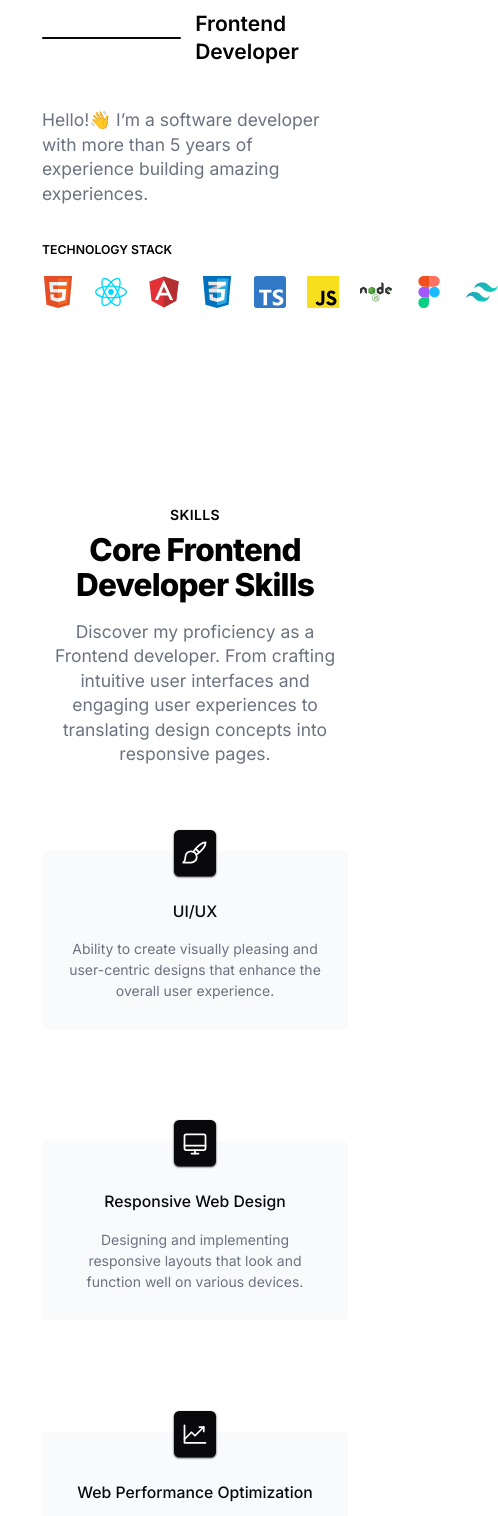
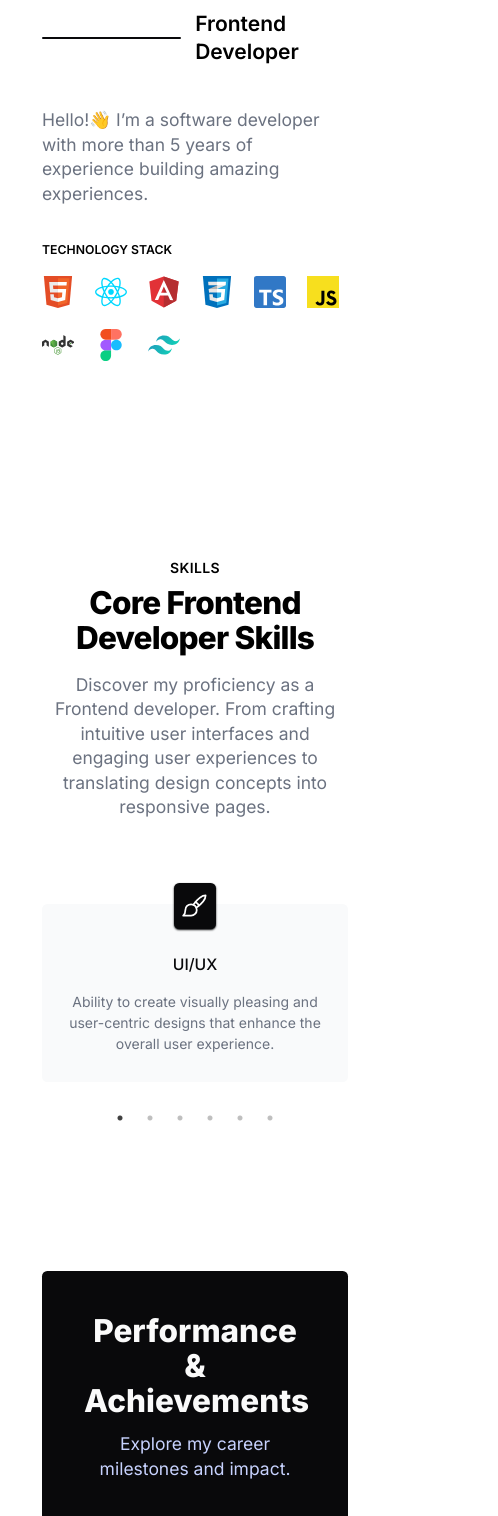
Before and after one commit to natallyriqueto/portfolio, a React (Vite) app: page / in a window 390 px wide. Shown: the part 432-1948 px from the top of the page, 498 px wide, since content can reach past the window. Built offline with nearby package versions, Linux system fonts and the light colour scheme; the HTML template or start-up script is replaced by a standard one.

Commit message:
add carousel to skills and projects in mobile device

```diff
--- a/package.json
+++ b/package.json
@@ -13,11 +13,14 @@
     "phosphor-react": "^1.4.1",
     "react": "^18.2.0",
     "react-dom": "^18.2.0",
-    "react-router-dom": "^6.21.3"
+    "react-router-dom": "^6.21.3",
+    "react-slick": "^0.30.1",
+    "slick-carousel": "^1.8.1"
   },
   "devDependencies": {
     "@types/react": "^18.2.43",
     "@types/react-dom": "^18.2.17",
+    "@types/react-slick": "^0.23.13",
     "@typescript-eslint/eslint-plugin": "^6.14.0",
     "@typescript-eslint/parser": "^6.14.0",
     "@vitejs/plugin-react": "^4.2.1",
--- a/src/components/Hero/index.tsx
+++ b/src/components/Hero/index.tsx
@@ -23,7 +23,7 @@ export function Hero() {
                 </div>
                 <p className="text-gray-500 text-xl mb-10">Hello!👋 I’m a software developer with more than 5 years of experience building amazing experiences.</p>
                 <p className="uppercase text-sm	font-semibold mb-5">technology stack</p>
-                <div className="flex gap-6">
+                <div className="flex gap-6 flex-wrap">
                     <img src={html} alt="html icon" />
                     <img src={react} alt="react icon" />
                     <img src={angular} alt="angular icon" />
--- a/src/components/Projects/index.tsx
+++ b/src/components/Projects/index.tsx
@@ -3,6 +3,9 @@ import reactLogo from "@/assets/images/react.svg";
 import typescriptLogo from "@/assets/images/typescript.svg";
 import figma from "@/assets/images/figma.svg";
 import github from "@/assets/images/github.svg";
+import Slider from "react-slick";
+import 'slick-carousel/slick/slick.css';
+import 'slick-carousel/slick/slick-theme.css';
 
 export type tagsType = {
     title: string;
@@ -39,14 +42,23 @@ const projectsList: ProjectListType[] = [
 ]
 
 export function Projects() {
+
+    const settings = {
+        dots: true,
+        infinite: true,
+        speed: 500,
+        slidesToShow: 1,
+        slidesToScroll: 1
+    };
+
     return (
         <section id="projects" className="py-24">
-            <div className="flex flex-col gap-4">
+            <div className="flex flex-col gap-4 mb-20">
                 <h2 className="tracking-tighter	font-extrabold text-4xl leading-10">Projects</h2>
                 <p className="text-gray-500 text-xl">Each project is a testament to my passion for innovation, attention to detail, and commitment to delivering high-quality results. Whether it's web applications, websites, or interactive designs, this portfolio offers a glimpse into the projects that define my journey as a frontend developer and designer.</p>
                 <div className="border border-b-2 border-gray-200"></div>
             </div>
-            <div className="flex gap-5 flex-wrap mt-20 cursor-pointer">
+            <div className="hidden laptop:flex gap-5 flex-wrap cursor-pointer">
                 { projectsList.map((project) =>
                 <ProjectCard
                     title={project.title}
@@ -56,6 +68,18 @@ export function Projects() {
                 />
                 )}
             </div>
+            <div className="laptop:hidden m-auto w-full">
+                <Slider {...settings}>
+                    { projectsList.map((project) =>
+                    <ProjectCard
+                        title={project.title}
+                        description={project.description}
+                        tag={project.tag}
+                        stack={project.stack}
+                    />
+                    )}
+                </Slider>
+            </div>
         </section>
     )
 }
--- a/src/components/Skills/card.tsx
+++ b/src/components/Skills/card.tsx
@@ -8,7 +8,7 @@ export interface CardProps {
 
 export function Card({icon: Icon, title, description}: CardProps) {
     return (
-        <div className="bg-gray-50 rounded-md flex flex-col items-center px-6 py-8 max-w-96 text-center relative mt-24">
+        <div className="bg-gray-50 rounded-md flex flex-col items-center px-6 py-8 max-w-96 m-auto text-center relative mt-24">
             <div className="shadow-zinc-950 shadow-sm bg-zinc-950 rounded-md w-12 flex justify-center p-2 absolute -top-6">
                 <Icon size={32} color="#ffff" />
             </div>
--- a/src/components/Skills/index.tsx
+++ b/src/components/Skills/index.tsx
@@ -7,8 +7,19 @@ import {
     FigmaLogo,
     ChartLineUp
 } from "phosphor-react"
+import Slider from "react-slick";
+import 'slick-carousel/slick/slick.css';
+import 'slick-carousel/slick/slick-theme.css';
 
 export function Skills() {
+
+    const settings = {
+        dots: true,
+        infinite: true,
+        speed: 500,
+        slidesToShow: 1,
+        slidesToScroll: 1
+    };
 
     return (
         <section id="skills" className="text-center py-24">
@@ -17,7 +28,7 @@ export function Skills() {
                 <h2 className="font-bold -tracking-wide leading-10 text-4xl mt-2 mb-5">Core Frontend Developer Skills</h2>
                 <p className="leading-7	text-xl text-gray-500">Discover my proficiency as a Frontend developer.  From crafting intuitive user interfaces and engaging user experiences to translating design concepts into responsive pages.</p>
             </div>
-            <div className="flex justify-center gap-8 flex-wrap rounded-md">
+            <div className="hidden laptop:flex justify-center gap-8 flex-wrap rounded-md">
                 <Card icon={PaintBrush} title="UI/UX" description="Ability to create visually pleasing and user-centric designs that enhance the overall user experience."/>
                 <Card icon={Desktop} title="Responsive Web Design" description="Designing and implementing responsive layouts that look and function well on various devices."/>
                 <Card icon={ChartLineUp} title="Web Performance Optimization" description="Optimizing web performance with efficient code and other techniques that improve page load times."/>
@@ -25,6 +36,16 @@ export function Skills() {
                 <Card icon={Person } title="Acessiblity" description="Creating digital experiences that conform to accessibility standards and striving to make web content usable for people with disabilities."/>
                 <Card icon={BugBeetle} title="Debugging and Problem Solving" description="Proficient at debugging issues in the code and solving problems effectively."/>
             </div>
+            <div className="laptop:hidden m-auto w-full">
+                <Slider {...settings}>
+                    <Card icon={PaintBrush} title="UI/UX" description="Ability to create visually pleasing and user-centric designs that enhance the overall user experience."/>
+                    <Card icon={Desktop} title="Responsive Web Design" description="Designing and implementing responsive layouts that look and function well on various devices."/>
+                    <Card icon={ChartLineUp} title="Web Performance Optimization" description="Optimizing web performance with efficient code and other techniques that improve page load times."/>
+                    <Card icon={FigmaLogo} title="Prototyping" description="Creating interactive prototypes that allow stakeholders to experience and review my designs in action."/>
+                    <Card icon={Person } title="Acessiblity" description="Creating digital experiences that conform to accessibility standards and striving to make web content usable for people with disabilities."/>
+                    <Card icon={BugBeetle} title="Debugging and Problem Solving" description="Proficient at debugging issues in the code and solving problems effectively."/>
+                </Slider>
+            </div>
         </section>
     )
 }
```
Also changed, not shown: 1 other file (tests, documents, lock files or other folders).
